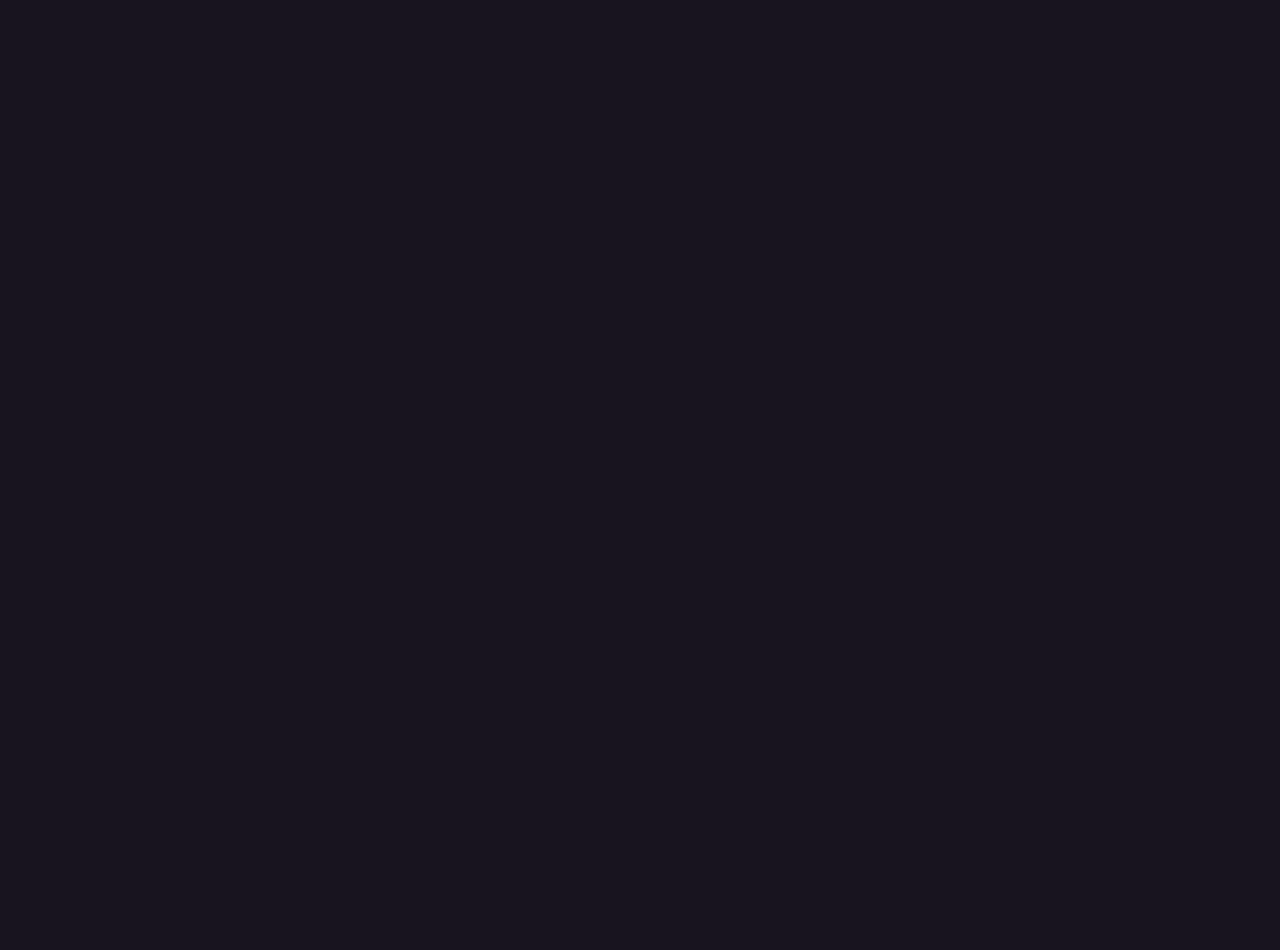
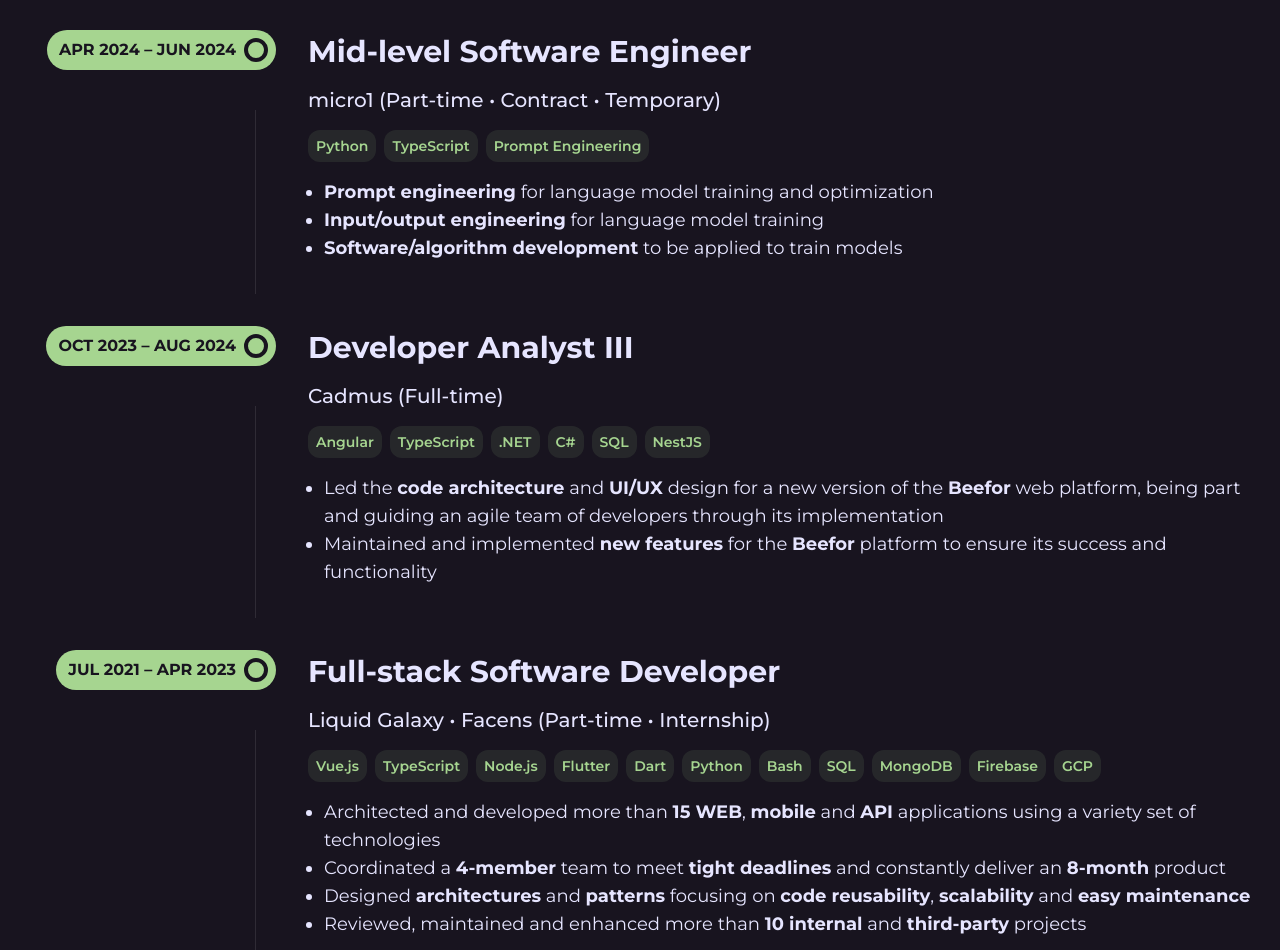
Before and after one commit to mchalgarra/web.svelte.portfolio, a SvelteKit app: page / in a window 1280 px wide. Shown: the part 1642-2592 px from the top of the page. Before the commit the page ends 1728 px from the top, so only its background shows below. Built offline with nearby package versions, Linux system fonts and the light colour scheme.

Commit message:
feat: implemented the experiences section

```diff
--- /dev/null
+++ b/src/lib/components/ExperienceCard.svelte
@@ -0,0 +1,48 @@
+<script lang="ts">
+	import Tag from '$lib/components/shared/Tag.svelte';
+	import type { IExperience } from '$lib/interfaces/experience.interface';
+
+	interface IProps {
+		data: IExperience;
+	}
+
+	const { data }: IProps = $props();
+</script>
+
+<div class="flex w-full gap-8 max-md:flex-col">
+	<div
+		class="relative w-64 flex items-start justify-end shrink-0 max-md:justify-center max-md:w-full"
+	>
+		<div
+			class="flex items-center justify-end shrink-0 bg-accent rounded-full py-2 pl-3 pr-2 h-fit gap-2 max-md:px-3"
+		>
+			<span class="text-inverted uppercase font-bold">{data.startDate} – {data.endDate}</span>
+
+			<div class="h-6 w-6 bg-accent rounded-full border-4 border-inverted max-md:hidden"></div>
+		</div>
+
+		<div class="absolute top-20 right-5 w-px h-[calc(100%-3rem)] bg-white/10 max-md:hidden"></div>
+	</div>
+
+	<div class="flex flex-col gap-4 pt-1 max-md:pt-0 max-md:px-4">
+		<h2 class="text-100 font-bold text-2xl sm:text-3xl max-md:text-center">{data.title}</h2>
+
+		<h3 class="text-100 font-medium text-lg sm:text-xl max-md:text-center">
+			{data.company} ({data.type})
+		</h3>
+
+		<div class="flex flex-wrap gap-2 w-full max-md:justify-center">
+			{#each data.tags as tag}
+				<Tag color="var(--pfl-accent)">
+					{tag}
+				</Tag>
+			{/each}
+		</div>
+
+		<ul class="text-100 sm:text-lg list-disc pl-4">
+			{#each data.description as topic}
+				<li>{@html topic}</li>
+			{/each}
+		</ul>
+	</div>
+</div>
--- a/src/lib/components/index.ts
+++ b/src/lib/components/index.ts
@@ -20,3 +20,6 @@ export * from './memphis/MemphiTwoLineDots.svelte';
 // Layout
 export * from './layout/Drawer.svelte';
 export * from './layout/Header.svelte';
+
+// Other components
+export * from './ExperienceCard.svelte';
--- /dev/null
+++ b/src/lib/components/shared/Tag.svelte
@@ -0,0 +1,14 @@
+<script lang="ts">
+	import type { Snippet } from 'svelte';
+
+	const { children, color = 'var(--pfl-accent)' }: { children: Snippet; color?: string } = $props();
+</script>
+
+<div
+	class="flex items-center justify-center relative px-2 py-1.5 font-semibold text-sm"
+	style="color: {color}"
+>
+	{@render children()}
+
+	<div class="absolute h-full w-full rounded-xl opacity-10" style="background-color: {color}"></div>
+</div>
--- a/src/lib/styles/variables.scss
+++ b/src/lib/styles/variables.scss
@@ -9,4 +9,6 @@
 
 	--pfl-light-source: #402a9b88;
 	--pfl-light: #402a9b1a;
+
+	--pfl-accent-contrast: #3f7eea;
 }
--- a/src/routes/(home)/+page.svelte
+++ b/src/routes/(home)/+page.svelte
@@ -2,6 +2,7 @@
 	import { onMount } from 'svelte';
 	import Home from './components/Home.svelte';
 	import Logos from './components/Logos.svelte';
+	import Experiences from './components/Experiences.svelte';
 
 	onMount(() => {
 		handleScroll();
@@ -37,6 +38,8 @@
 
 	<Logos />
 
+	<Experiences />
+
 	<div class="min-h-screen h-screen w-full"></div>
 </div>
 
--- /dev/null
+++ b/src/routes/(home)/components/Experiences.svelte
@@ -0,0 +1,17 @@
+<script lang="ts">
+	import ExperienceCard from '$lib/components/ExperienceCard.svelte';
+	import { EXPERIENCES } from '../constants/experiences.constant';
+</script>
+
+<div class="flex flex-col gap-16 pt-24 sm:pt-32">
+	<h1 class="text-100 text-6xl font-bold text-center m-0">Experience</h1>
+
+	<div class="flex flex-col gap-16 max-md:gap-12">
+		{#each EXPERIENCES as exp, index}
+			{#if index !== 0}
+				<div class="w-4/5 mx-auto h-px bg-white/10 md:hidden"></div>
+			{/if}
+			<ExperienceCard data={exp}></ExperienceCard>
+		{/each}
+	</div>
+</div>
--- /dev/null
+++ b/src/routes/(home)/constants/experiences.constant.ts
@@ -0,0 +1,112 @@
+import type { IExperience } from '$lib/interfaces/experience.interface';
+
+export const EXPERIENCES: IExperience[] = [
+	{
+		company: 'Uber',
+		title: 'Software Engineer',
+		type: 'Full-time',
+		startDate: 'Aug 2024',
+		endDate: 'Current',
+		tags: ['React', 'TypeScript', 'Go', 'Kotlin'],
+		description: [
+			'Worked on cross-platform projects that unlocked over <b>$34M</b> in revenue',
+			'Collaborated on a Uber Eats feature that increased the <b>CTR</b> on one ad surface by approximately <b>60%</b>.',
+			'Delivered a full-stack Web project enhancing metrics tracking, with an estimated <b>$1M</b> impact over a 12-month forecast.',
+			'Built observability dashboards, implemented alert systems, and handled on-call rotations to monitor rollouts, detect incidents faster, and mitigate issues in ads-related operations.',
+			'Performed code reviews and ran <b>A/B</b> tests to ensure technical quality, validate hypotheses, and drive improvements in user experience and ad performance.',
+			'Partnered with cross-functional teams and stakeholders to deliver solutions aligned with business goals and technical requirements.'
+		]
+	},
+	{
+		company: 'micro1',
+		title: 'Mid-level Software Engineer',
+		type: 'Part-time • Contract • Temporary',
+		startDate: 'Apr 2024',
+		endDate: 'Jun 2024',
+		tags: ['Python', 'TypeScript', 'Prompt Engineering'],
+		description: [
+			'<b>Prompt engineering</b> for language model training and optimization',
+			'<b>Input/output engineering</b> for language model training',
+			'<b>Software/algorithm development</b> to be applied to train models'
+		]
+	},
+	{
+		company: 'Cadmus',
+		title: 'Developer Analyst III',
+		type: 'Full-time',
+		startDate: 'Oct 2023',
+		endDate: 'Aug 2024',
+		tags: ['Angular', 'TypeScript', '.NET', 'C#', 'SQL', 'NestJS'],
+		description: [
+			'Led the <b>code architecture</b> and <b>UI/UX</b> design for a new version of the <b>Beefor</b> web platform, being part and guiding an agile team of developers through its implementation',
+			'Maintained and implemented <b>new features</b> for the <b>Beefor</b> platform to ensure its success and functionality'
+		]
+	},
+
+	{
+		company: 'Liquid Galaxy • Facens',
+		title: 'Full-stack Software Developer',
+		type: 'Part-time • Internship',
+		startDate: 'Jul 2021',
+		endDate: 'Apr 2023',
+		tags: [
+			'Vue.js',
+			'TypeScript',
+			'Node.js',
+			'Flutter',
+			'Dart',
+			'Python',
+			'Bash',
+			'SQL',
+			'MongoDB',
+			'Firebase',
+			'GCP'
+		],
+		description: [
+			'Architected and developed more than <b>15 WEB</b>, <b>mobile</b> and <b>API</b> applications using a variety set of technologies',
+			'Coordinated a <b>4-member</b> team to meet <b>tight deadlines</b> and constantly deliver an <b>8-month</b> product',
+			'Designed <b>architectures</b> and <b>patterns</b> focusing on <b>code reusability</b>, <b>scalability</b> and <b>easy maintenance</b>',
+			'Reviewed, maintained and enhanced more than <b>10 internal</b> and <b>third-party</b> projects'
+		]
+	},
+	{
+		company: 'Google',
+		title: 'Mobile Development Contributor',
+		type: 'Temporary',
+		startDate: 'Jun 2022',
+		endDate: 'Sep 2022',
+		tags: ['Flutter', 'Dart', 'SSH', 'Bash'],
+		description: [
+			'Implemented a <b>mobile app</b> that focus on showing information from <b>satellites</b> and <b>ground stations</b> on Google Earth',
+			'Achieved more than <b>10000</b> downloads on Google Play',
+			'Achieved <b>100%</b> of all <b>deadlines</b> and <b>goals</b> given by mentors',
+			'<b>Communicated</b> the status of all ongoing and completed <b>issues</b> and <b>milestones</b> frequently'
+		]
+	},
+	{
+		company: 'Liquid Galaxy • Facens',
+		title: 'Software Developer',
+		type: 'Volunteer • 20h/week average',
+		startDate: 'Aug 2020',
+		endDate: 'Jul 2021',
+		tags: ['Vue.js', 'JavaScript', 'Node.js', 'Bash', 'Express', 'Firebase', 'GCP'],
+		description: [
+			"Development of projects that match customer's <b>requirements</b> in terms of functionality, scalability and performance",
+			'<b>Teamwork</b> and development of the ability to <b>lead</b> teams and projects</li>'
+		]
+	},
+	{
+		company: 'Facens',
+		title: 'Scientific Researcher',
+		type: 'Scientific Research',
+		startDate: 'Sep 2020',
+		endDate: 'Jun 2021',
+		tags: ['Vue.js', 'JavaScript', 'Node.js', 'Firebase', 'GCP'],
+		description: [
+			'Implemented an <b>academic</b> assessment WEB application for <b>CIANA</b> (Aramar Nuclear Instruction and Training Center)',
+			'<b>Overhauled</b> and <b>improved</b> existent interfaces and features',
+			'Decreased <b>90%</b> of all Firebase requests by applying <b>pagination</b>, <b>query</b> and <b>filter</b> concepts',
+			'<b>Analyzed</b> and <b>enhanced</b> the application performance from <b>44%</b> to <b>86%</b> using Google Lighthouse'
+		]
+	}
+];
--- a/tailwind.config.js
+++ b/tailwind.config.js
@@ -28,6 +28,9 @@ export default {
 				accent: '#A6D590',
 				highlight: '#669EFF',
 				shade: '#402A9B'
+			},
+			borderColor: {
+				inverted: '#18141F'
 			}
 		}
 	},
```
Also changed, not shown: src/lib/interfaces/experience.interface.ts (added, +57 -0 lines).
